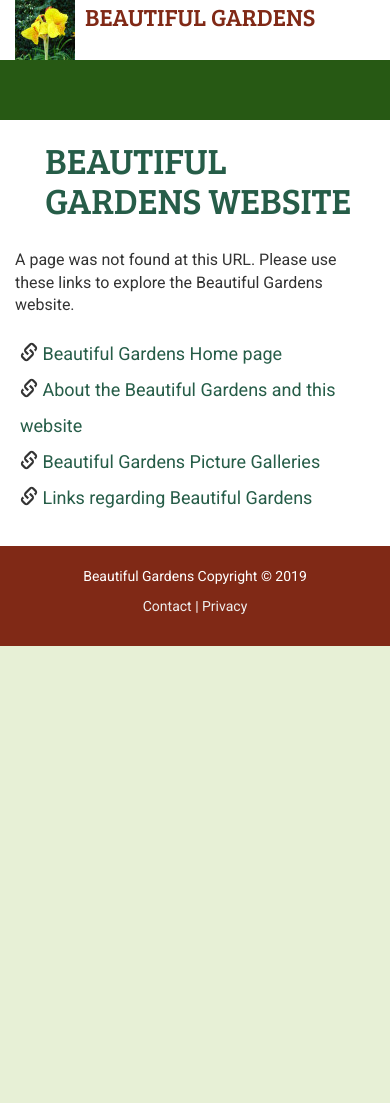
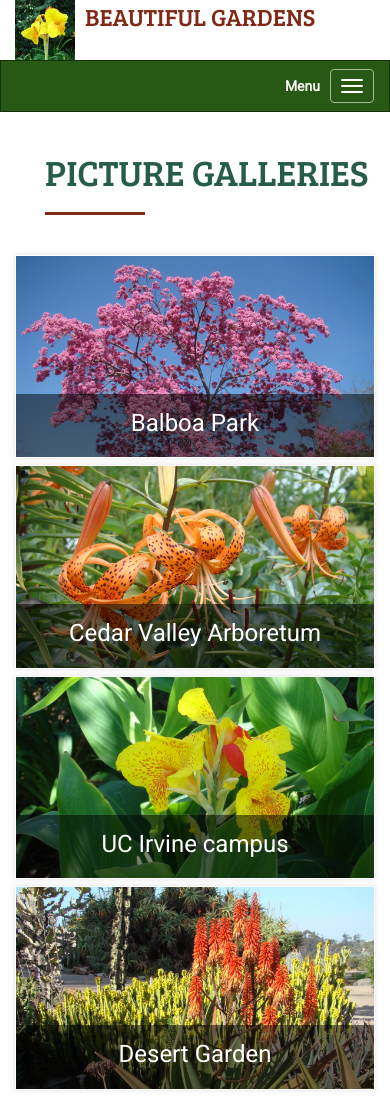
Before and after one commit to lheisey/beautiful-gardens-site, a plain HTML site: page gallery/index.html in a window 390 px wide. Shown: the top 1103 px of the page. Before the commit the page ends 844 px from the top, so only its background shows below. Drawn offline with nearby package versions, Linux system fonts and the light colour scheme; files whose address does not match are found by name.

Commit message:
Source update 1.1.1

```diff
--- a/gallery/index.html
+++ b/gallery/index.html
@@ -4,8 +4,7 @@
     <meta charset="utf-8">
     <meta http-equiv="X-UA-Compatible" content="IE=edge">
     <meta name="viewport" content="width=device-width, initial-scale=1">
-    <meta name="robots" content="noindex,nofollow">
-    <title>Beautiful Gardens: Default Page</title>
+    <title>Beautiful Gardens: Picture Galleries</title>
     <link href="https://fonts.googleapis.com/css?family=Bree+Serif" rel="stylesheet">
     <link href="https://fonts.googleapis.com/css?family=Roboto" rel="stylesheet">
     <link href="https://fonts.googleapis.com/css?family=Roboto+Condensed" rel="stylesheet">
@@ -38,33 +37,88 @@
         </div>
       </div>
     </header>
-        <section class="section-nonavbar">
-          <div class="container">
-            <p>&nbsp;</p>
+    <nav class="navbar navbar-inverse" id="general-nav">
+      <div class="container-fluid">
+        <div class="navbar-header">
+          <button type="button" class="navbar-toggle collapsed" data-toggle="collapse" data-target="#navbar" aria-expanded="false" aria-controls="navbar">
+            <span class="sr-only">Toggle navigation</span>
+            <span class="icon-bar"></span>
+            <span class="icon-bar"></span>
+            <span class="icon-bar"></span>
+          </button>
+          <p class="navbar-text visible-xs-inline-block">Menu</p>
         </div>
-        </section>
-
+        <div id="navbar" class="collapse navbar-collapse">
+          <ul class="nav navbar-nav">
+            <li ><a href="../index.html">Home</a></li>
+            <li class="dropdown">
+              <a href="#" class="dropdown-toggle" data-toggle="dropdown">About <b class="caret"></b></a>
+              <ul class="dropdown-menu" role="menu">
+                <li><a href="../about.html#about-gardens">About Gardens</a></li>
+                <li><a href="../about.html#about-site">About Website</a></li>
+              </ul>
+            </li>
+            <li  class="active" ><a href="../gallery/index.html">Galleries</a></li>
+            <li ><a href="../plants.html">Plant List</a></li>
+            <li ><a href="../links.html">Links</a></li>
+          </ul>
+        </div>
+        <!--/.nav-collapse -->
+      </div><!-- end container -->
+    </nav>
     <section class="section-title">
       <div class="container">
         <div class="row">
           <div class="col-md-12">
-                <h1>Beautiful Gardens website</h1>
+            <h1>Picture Galleries</h1>
+            <hr class="hidden-print">
           </div>
         </div>
       </div>
     </section>
 
-        <section>
+    <section class="gallery-index">
       <div class="container">
-            <div class="row">
-              <div class="col-md-12">
-                <p class="lead">A page was not found at this URL. Please use these links to explore the Beautiful Gardens website.</p>
-                <ul class="feature-list">
-                  <li><i class="glyphicon glyphicon-link"></i> <a href="../index.html">Beautiful Gardens Home page</a></li>
-                  <li><i class="glyphicon glyphicon-link"></i> <a href="../about.html">About the Beautiful Gardens and this website</a></li>
-                  <li><i class="glyphicon glyphicon-link"></i> <a href="../gallery/gallery.html">Beautiful Gardens Picture Galleries</a></li>
-                  <li><i class="glyphicon glyphicon-link"></i> <a href="../links.html">Links regarding Beautiful Gardens</a></li>
-                </ul>
+        <div class="row text-center">
+          <div class="col-md-6 col-sm-12">
+            <div class="item">
+              <div class="item-content text-center">
+                <header>
+                  <p class="item-caption"><a href="../gallery/gallery1/gallery1.html">Balboa Park</a></p>
+                </header>
+              </div>
+              <a href="../gallery/gallery1/gallery1.html"><img src="../img/balboa-park-front.jpg" alt="Balboa Park"></a>
+            </div>
+          </div>
+          <div class="col-md-6 col-sm-12">
+            <div class="item">
+              <div class="item-content text-center">
+                <header>
+                  <p class="item-caption"><a href="../gallery/gallery2/gallery2.html">Cedar Valley Arboretum</a></p>
+                </header>
+              </div>
+              <a href="../gallery/gallery2/gallery2.html"><img src="../img/cedar-valley-arboretum-front.jpg" alt="Cedar Valley Arboretum"></a>
+            </div>
+          </div>
+          <div class="col-md-6 col-sm-12">
+            <div class="item">
+              <div class="item-content text-center">
+                <header>
+                  <p class="item-caption"><a href="../gallery/gallery3/gallery3.html">UC Irvine campus</a></p>
+                </header>
+              </div>
+              <a href="../gallery/gallery3/gallery3.html"><img src="../img/uc-irvine-front.jpg" alt="UC Irvine campus"></a>
+            </div>
+          </div>
+          <div class="col-md-6 col-sm-12">
+            <div class="item">
+              <div class="item-content text-center">
+                <header>
+                  <p class="item-caption"><a href="../gallery/gallery4/gallery4.html">Desert Garden</a></p>
+                </header>
+              </div>
+              <a href="../gallery/gallery4/gallery4.html"><img src="../img/desert-garden-front.jpg" alt="Desert Garden"></a>
+            </div>
           </div>
         </div>
       </div>
@@ -82,6 +136,9 @@
         </div>
       </div>
     </footer>
+    <!-- JavaScript -->
+    <script src="https://ajax.googleapis.com/ajax/libs/jquery/1.11.1/jquery.min.js"></script>
+    <script src="../js/app.min.js"></script>
     </div>
   </body>
 </html>
```
Also changed, not shown: about.html (+1 -1 lines), gallery/gallery1/gallery1.html (+2 -2 lines), gallery/gallery2/gallery2.html (+2 -2 lines), gallery/gallery3/gallery3.html (+2 -2 lines), gallery/gallery4/gallery4.html (+2 -2 lines), index.html (+1 -1 lines), links.html (+1 -1 lines), plants.html (+1 -1 lines). Lines whose indentation alone changed are shown as unchanged.
